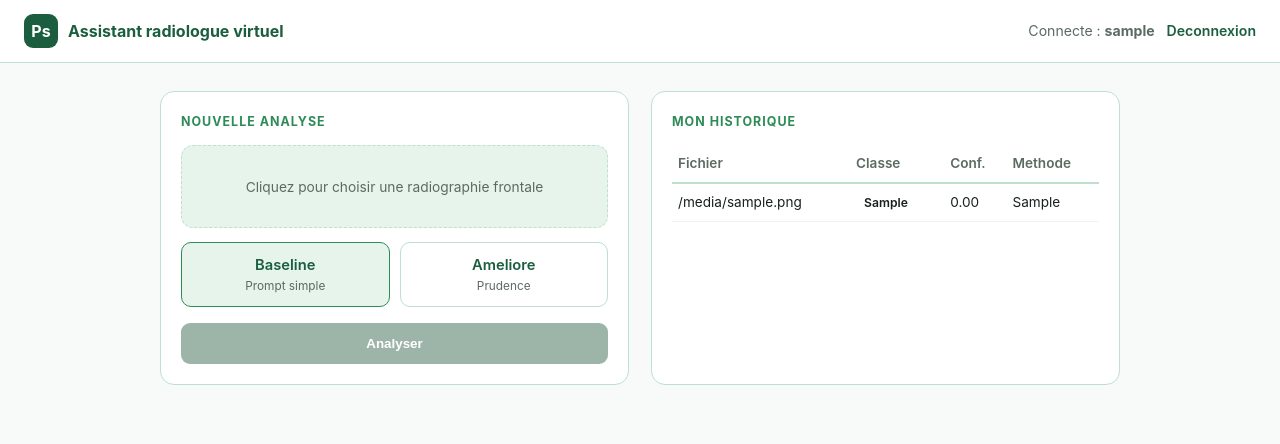
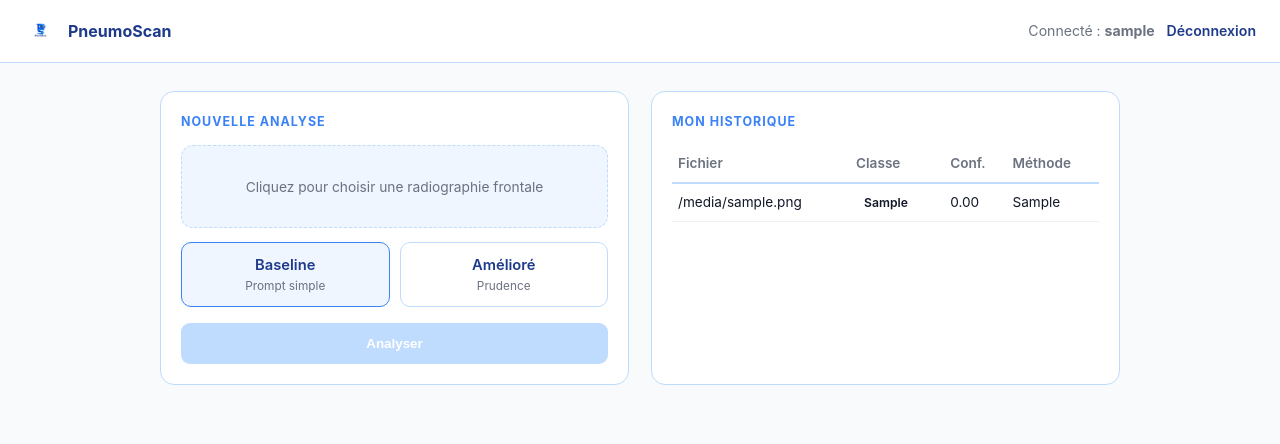
Before and after one commit to BoumedineRayan/PneumoScan, a FastAPI app: template app/templates/dashboard.html in a window 1280 px wide. Shown: the top 444 px of the page. Run offline with FastAPI, Linux system fonts and the light colour scheme; the template is opened without the code that fills it: most values are stand-ins (such as "Sample title", 1, 10 or a date in 2020); parts of the project's set-up code (start-up, migrations or seed data) failed here and were passed over; some libraries are stand-ins or nearby versions.

Commit message:
logo 1/2

```diff
--- a/app/templates/dashboard.html
+++ b/app/templates/dashboard.html
@@ -5,53 +5,64 @@
 <meta name="viewport" content="width=device-width, initial-scale=1">
 <title>Tableau de bord - Assistant radiologue</title>
 <style>
-  :root { --green-dark:#1B5E3F; --green:#2E8B57; --green-soft:#E6F4EC;
-    --green-line:#BFE0CD; --ink:#18211C; --grey:#5C6B62; --bg:#F7FAF8;
-    --amber:#C9821B; --amber-soft:#FBF1DE; --uncertain:#6B7A71; --uncertain-soft:#ECEFED; }
+  /* Palette de couleurs modifiée pour le Bleu */
+  :root {
+    --blue-dark:#1E3A8A;   /* Bleu foncé principal */
+    --blue:#3B82F6;        /* Bleu vif pour les accents */
+    --blue-soft:#EFF6FF;   /* Fond bleu très clair */
+    --blue-line:#BFDBFE;   /* Bordures bleues */
+    --ink:#111827;
+    --grey:#6B7280;
+    --bg:#F9FAFB;
+    --amber:#C9821B;
+    --amber-soft:#FBF1DE;
+    --uncertain:#6B7A71;
+    --uncertain-soft:#ECEFED;
+  }
   * { box-sizing:border-box; }
   body { margin:0; background:var(--bg); color:var(--ink);
     font-family:-apple-system,"Segoe UI",Roboto,Helvetica,Arial,sans-serif; line-height:1.55; }
-  .topbar { background:#fff; border-bottom:1px solid var(--green-line);
+  .topbar { background:#fff; border-bottom:1px solid var(--blue-line);
     padding:14px 24px; display:flex; align-items:center; justify-content:space-between; }
   .brand { display:flex; align-items:center; gap:10px; }
-  .logo { width:34px; height:34px; border-radius:9px; background:var(--green-dark);
-    display:grid; place-items:center; color:#fff; font-weight:700; }
-  .brand b { color:var(--green-dark); }
+  /* Ajustement de la classe logo pour accueillir une image proprement */
+  .logo { width:34px; height:34px; border-radius:9px; object-fit:cover; }
+  .brand b { color:var(--blue-dark); }
   .user { font-size:0.88rem; color:var(--grey); }
-  .user a { color:var(--green-dark); font-weight:600; text-decoration:none; margin-left:12px; }
+  .user a { color:var(--blue-dark); font-weight:600; text-decoration:none; margin-left:12px; }
   .wrap { max-width:1000px; margin:0 auto; padding:28px 20px 60px; }
   .grid { display:grid; grid-template-columns:1fr 1fr; gap:22px; }
   @media (max-width:820px){ .grid{ grid-template-columns:1fr; } }
-  .card { background:#fff; border:1px solid var(--green-line); border-radius:14px; padding:20px; }
+  .card { background:#fff; border:1px solid var(--blue-line); border-radius:14px; padding:20px; }
   .card h2 { font-size:0.78rem; text-transform:uppercase; letter-spacing:0.08em;
-    color:var(--green); margin:0 0 14px; }
+    color:var(--blue); margin:0 0 14px; }
   input[type=file]{ display:none; }
-  .drop { display:block; border:1.5px dashed var(--green-line); border-radius:12px;
-    padding:28px 16px; text-align:center; cursor:pointer; background:var(--green-soft); }
-  .drop:hover { border-color:var(--green); }
+  .drop { display:block; border:1.5px dashed var(--blue-line); border-radius:12px;
+    padding:28px 16px; text-align:center; cursor:pointer; background:var(--blue-soft); }
+  .drop:hover { border-color:var(--blue); }
   .drop.hidden { display:none; }
   .hint { color:var(--grey); font-size:0.86rem; }
   #previewWrap { text-align:center; }
   #preview { max-width:100%; max-height:220px; border-radius:10px; margin:0 auto; display:block; }
-  .btn-change { margin-top:10px; background:#fff; border:1.5px solid var(--green-line);
-    color:var(--green-dark); padding:7px 14px; border-radius:8px; cursor:pointer; font-size:0.82rem; }
+  .btn-change { margin-top:10px; background:#fff; border:1.5px solid var(--blue-line);
+    color:var(--blue-dark); padding:7px 14px; border-radius:8px; cursor:pointer; font-size:0.82rem; }
   .choices { display:flex; gap:10px; margin-top:6px; }
-  .choice { flex:1; border:1.5px solid var(--green-line); border-radius:10px; padding:11px;
+  .choice { flex:1; border:1.5px solid var(--blue-line); border-radius:10px; padding:11px;
     cursor:pointer; text-align:center; }
   .choice input { display:none; }
-  .choice.selected { border-color:var(--green); background:var(--green-soft); }
-  .choice .name { font-weight:600; color:var(--green-dark); font-size:0.92rem; }
+  .choice.selected { border-color:var(--blue); background:var(--blue-soft); }
+  .choice .name { font-weight:600; color:var(--blue-dark); font-size:0.92rem; }
   .choice .desc { font-size:0.74rem; color:var(--grey); }
-  button.run { width:100%; margin-top:16px; background:var(--green-dark); color:#fff; border:0;
+  button.run { width:100%; margin-top:16px; background:var(--blue-dark); color:#fff; border:0;
     padding:13px; border-radius:9px; font-weight:600; cursor:pointer; }
-  button.run:hover{ background:var(--green); }
-  button.run:disabled{ background:#9DB5A8; cursor:not-allowed; }
+  button.run:hover{ background:var(--blue); }
+  button.run:disabled{ background:#BFDBFE; cursor:not-allowed; }
   .spinner{ display:none; text-align:center; color:var(--grey); margin-top:14px; }
   .spinner.on{ display:block; }
   .pill{ display:inline-flex; align-items:center; gap:8px; padding:7px 14px; border-radius:999px;
     font-weight:600; }
   .pill .dot{ width:11px; height:11px; border-radius:50%; }
-  .pill.normal{ background:var(--green-soft); color:var(--green-dark);} .pill.normal .dot{ background:var(--green);}
+  .pill.normal{ background:var(--blue-soft); color:var(--blue-dark);} .pill.normal .dot{ background:var(--blue);}
   .pill.suspected_opacity{ background:var(--amber-soft); color:var(--amber);} .pill.suspected_opacity .dot{ background:var(--amber);}
   .pill.uncertain{ background:var(--uncertain-soft); color:var(--uncertain);} .pill.uncertain .dot{ background:var(--uncertain);}
   #result{ display:none; margin-top:16px; }
@@ -62,20 +73,25 @@
     padding:10px 12px; border-radius:6px; font-size:0.82rem; color:#7A5410; }
   /* Historique */
   table{ width:100%; border-collapse:collapse; font-size:0.85rem; }
-  th{ text-align:left; color:var(--grey); font-weight:600; padding:8px 6px; border-bottom:2px solid var(--green-line); }
+  th{ text-align:left; color:var(--grey); font-weight:600; padding:8px 6px; border-bottom:2px solid var(--blue-line); }
   td{ padding:8px 6px; border-bottom:1px solid #EEF3F0; }
   .tag{ padding:2px 8px; border-radius:999px; font-size:0.76rem; font-weight:600; }
-  .tag.normal{ background:var(--green-soft); color:var(--green-dark);}
+  .tag.normal{ background:var(--blue-soft); color:var(--blue-dark);}
   .tag.suspected_opacity{ background:var(--amber-soft); color:var(--amber);}
   .tag.uncertain{ background:var(--uncertain-soft); color:var(--uncertain);}
   .empty{ color:var(--grey); font-size:0.88rem; text-align:center; padding:20px; }
 </style>
 </head>
 <body>
+
   <div class="topbar">
-    <div class="brand"><div class="logo">Ps</div><b>Assistant radiologue virtuel</b></div>
-    <div class="user">Connecte : <b>{{ username }}</b><a href="/logout">Deconnexion</a></div>
+  <div class="brand">
+    <!-- Correction ici : 'logo.png' au lieu de 'Logo.png' -->
+    <img src="/static/logo.png" alt="Logo" class="logo">
+    <b>PneumoScan</b>
   </div>
+  <div class="user">Connecté : <b>{{ username }}</b><a href="/logout">Déconnexion</a></div>
+</div>
 
   <div class="wrap">
     <div class="grid">
@@ -86,7 +102,7 @@
           <span class="hint">Cliquez pour choisir une radiographie frontale</span>
         </label>
         <div id="previewWrap" style="display:none; margin-top:12px;">
-          <img id="preview" alt="apercu">
+          <img id="preview" alt="aperçu">
           <button type="button" class="btn-change" id="changeBtn">Changer d'image</button>
         </div>
         <div style="margin-top:14px;">
@@ -97,7 +113,7 @@
             </label>
             <label class="choice" data-variant="improved">
               <input type="radio" name="variant" value="improved">
-              <div class="name">Ameliore</div><div class="desc">Prudence</div>
+              <div class="name">Amélioré</div><div class="desc">Prudence</div>
             </label>
           </div>
         </div>
@@ -108,20 +124,20 @@
           <span class="pill" id="pill"><span class="dot"></span><span id="pillText"></span></span>
           <div class="meta">
             <div>Confiance <strong id="mConf"></strong></div>
-            <div>Qualite <strong id="mQual"></strong></div>
+            <div>Qualité <strong id="mQual"></strong></div>
             <div>Latence <strong id="mLat"></strong></div>
-            <div>Methode <strong id="mVar"></strong></div>
+            <div>Méthode <strong id="mVar"></strong></div>
           </div>
           <div id="justBlock"><strong>Justification :</strong> <span id="just"></span></div>
           <div class="warn" id="warn"></div>
-          <button type="button" class="btn-change" id="pdfBtn" style="margin-top:12px;">Telecharger le rapport PDF</button>
+          <button type="button" class="btn-change" id="pdfBtn" style="margin-top:12px;">Télécharger le rapport PDF</button>
         </div>
       </div>
 
       <div class="card">
         <h2>Mon historique</h2>
         <table>
-          <thead><tr><th>Fichier</th><th>Classe</th><th>Conf.</th><th>Methode</th></tr></thead>
+          <thead><tr><th>Fichier</th><th>Classe</th><th>Conf.</th><th>Méthode</th></tr></thead>
           <tbody>
           {% for a in analyses %}
             <tr>
@@ -134,7 +150,7 @@
           </tbody>
         </table>
         {% if not analyses %}
-        <div class="empty" id="emptyMsg">Aucune analyse pour le moment.<br>Lancez votre premiere analyse a gauche.</div>
+        <div class="empty" id="emptyMsg">Aucune analyse pour le moment.<br>Lancez votre première analyse à gauche.</div>
         {% endif %}
       </div>
     </div>
@@ -164,16 +180,15 @@
       document.getElementById('spinner').classList.remove('on'); runBtn.disabled=false;
       if(d.error){ alert('Erreur : '+d.error); return; }
       render(d);
-      addToHistory(d);  // met a jour l'historique SANS recharger la page
+      addToHistory(d);
     }catch(e){ document.getElementById('spinner').classList.remove('on'); runBtn.disabled=false; alert('Erreur : '+e); }
   });
 
-  // Ajoute la nouvelle analyse en haut du tableau d'historique, sans reload
   function addToHistory(d){
     const table = document.querySelector('table tbody');
     if(!table) { return; }
     const emptyMsg = document.getElementById('emptyMsg');
-    if(emptyMsg) { emptyMsg.remove(); }  // retire le "aucune analyse"
+    if(emptyMsg) { emptyMsg.remove(); }
     const tr = document.createElement('tr');
     const conf = (d.confidence ?? 0).toFixed(2);
     tr.innerHTML = '<td>'+(d.filename||'-')+'</td>'
@@ -186,8 +201,8 @@
   let lastResult = null;
 
   function render(d){
-    lastResult = d;  // memorise pour le PDF
-    const cls=d.predicted_class, labels={normal:'Normal',suspected_opacity:"Suspicion d'opacite",uncertain:'Incertain'};
+    lastResult = d;
+    const cls=d.predicted_class, labels={normal:'Normal',suspected_opacity:"Suspicion d'opacité",uncertain:'Incertain'};
     const pill=document.getElementById('pill'); pill.className='pill '+cls;
     document.getElementById('pillText').textContent=labels[cls]||cls;
     document.getElementById('mConf').textContent=(d.confidence??0).toFixed(2);
@@ -201,7 +216,6 @@
     document.getElementById('result').style.display='block';
   }
 
-  // Telechargement du rapport PDF
   document.getElementById('pdfBtn').addEventListener('click', async ()=>{
     if(!lastResult){ return; }
     try{
@@ -216,7 +230,6 @@
       URL.revokeObjectURL(url);
     }catch(e){ alert('Erreur PDF : '+e); }
   });
-
 </script>
 </body>
 </html>
--- a/data_outputs/results.csv
+++ b/data_outputs/results.csv
@@ -1,2 +1,5 @@
 ts,filename,prompt_variant,predicted_class,confidence,image_quality,justification,visual_evidence,limitations,latency_s
 1782983116.4,WhatsApp Image 2026-06-29 at 14.57.30.jpeg,baseline,normal,0.99,good,The lungs appear clear.,no obvious opacity,No specific findings are identified.,10.0
+1782995154.0,WhatsApp Image 2026-06-29 at 14.57.30.jpeg,baseline,normal,0.99,good,The lungs appear clear.,no obvious opacity,No specific findings are identified.,17.1
+1782995167.5,WhatsApp Image 2026-06-29 at 14.57.31.jpeg,baseline,normal,0.99,good,The lungs appear clear.,no obvious opacity,No specific findings are identified.,5.6
+1782995189.5,WhatsApp Image 2026-06-29 at 14.57.31 (2).jpeg,baseline,uncertain,0.2,good,possible opacity in the right lower lung field,one short observation,limited view of the lung bases,15.0
```
Also changed, not shown: app/static/logo.png (added).
